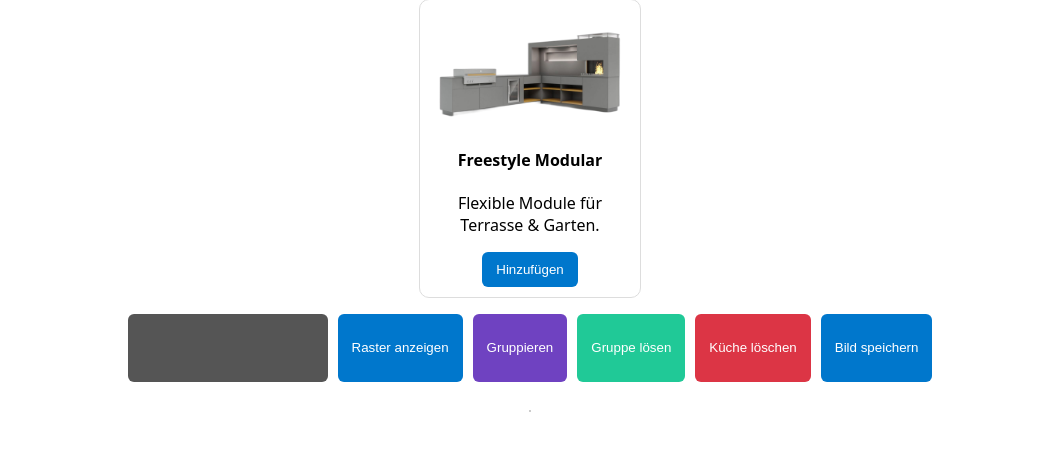
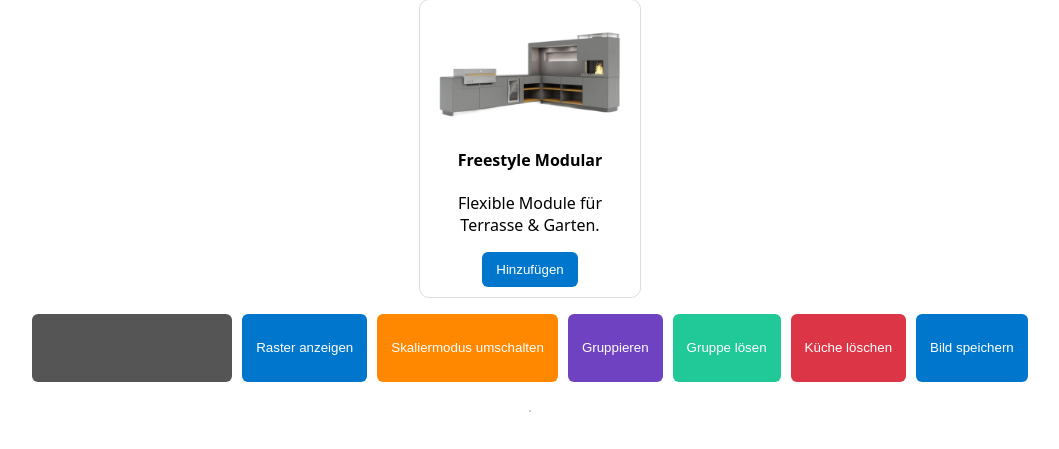
Before and after one commit to Outdooria/outdoor-kuechen, a Flask app: page / in a window 1280 px wide. Shown: the part 466-915 px from the top of the page, without its empty margins (110-1169 px from the left). Run offline with Flask 3, Linux system fonts and the light colour scheme; lists and menus that the app fills with data are empty; parts of the project's set-up code (start-up, migrations or seed data) failed here and were passed over; some libraries are stand-ins or nearby versions.

Commit message:
Feature: Skaliermodus für Küchen hinzugefügt (gleichmäßiges Vergrößern/Verkleinern)

```diff
--- a/templates/index.html
+++ b/templates/index.html
@@ -2,7 +2,7 @@
 <html lang="de">
 <head>
   <meta charset="utf-8" />
-  <title>Outdoor-Küche Vorschau (stabiles Perspektiv-Warp)</title>
+  <title>Outdoor-Küche Vorschau</title>
   <style>
     body { font-family: system-ui, sans-serif; margin: 0; padding: 16px; text-align: center; }
     #konva-container { border: 1px solid #ccc; margin: 16px auto; display: inline-block; max-width: 95vw; }
@@ -12,6 +12,7 @@
     #controls { display: flex; gap: 10px; justify-content: center; flex-wrap: wrap; margin: 12px 0; }
     button, select { padding: 10px 14px; border-radius: 6px; border: none; color: #fff; background: #0077cc; cursor: pointer; }
     #groupBtn { background:#6f42c1; } #ungroupBtn{background:#20c997;} #deleteKitchenBtn{background:#dc3545;}
+    #scaleModeBtn{background:#ff8800;}
     #kitchenSelect{ background:#555; min-width: 200px; }
     #preview img{ max-width:100%; border:1px solid #ccc; border-radius:6px; margin-top:10px; }
   </style>
@@ -30,6 +31,7 @@
   <div id="controls">
     <select id="kitchenSelect" multiple size="3"></select>
     <button type="button" id="toggleGridBtn">Raster anzeigen</button>
+    <button type="button" id="scaleModeBtn">Skaliermodus umschalten</button>
     <button type="button" id="groupBtn">Gruppieren</button>
     <button type="button" id="ungroupBtn">Gruppe lösen</button>
     <button type="button" id="deleteKitchenBtn">Küche löschen</button>
@@ -45,6 +47,7 @@
     let kitchens = [];   // { id, baseCanvas, viewCanvas, imageNode, handles[], group }
     let groups = [];
     let transformer;
+    let scaleMode = null; // merkt sich, welche Küche gerade im Skaliermodus ist
 
     function initStage(width, height) {
       document.getElementById('konva-container').innerHTML = '';
@@ -55,7 +58,8 @@
       transformer = new Konva.Transformer({
         rotateEnabled: true,
         enabledAnchors: ['top-left','top-right','bottom-left','bottom-right'],
-        ignoreStroke: true
+        ignoreStroke: true,
+        keepRatio: true
       });
       layer.add(transformer);
 
@@ -64,7 +68,7 @@
       updateDropdown();
     }
 
-    // Terrasse laden + auf max Breite skalieren
+    // Terrasse laden
     document.getElementById('terrasseInput').addEventListener('change', (e) => {
       const file = e.target.files?.[0]; if (!file) return;
       const reader = new FileReader();
@@ -102,49 +106,36 @@
           card.querySelector('button').addEventListener('click', () => addKitchen(item.image));
           g.appendChild(card);
         });
-      })
-      .catch(()=>{});
+      });
 
-    // --- Mathe: affine Abbildung für Dreieck-zu-Dreieck ---
+    // Mathe: affine Abbildung für Dreieck-zu-Dreieck
     function mapTriangle(ctx, s0,s1,s2, d0,d1,d2) {
-      // Quelle -> Ziel (Formeln für ctx.transform)
       const denom = (s0[0]*(s1[1]-s2[1]) + s1[0]*(s2[1]-s0[1]) + s2[0]*(s0[1]-s1[1]));
       if (denom === 0) return;
-
       const a = (d0[0]*(s1[1]-s2[1]) + d1[0]*(s2[1]-s0[1]) + d2[0]*(s0[1]-s1[1]))/denom;
       const b = (d0[1]*(s1[1]-s2[1]) + d1[1]*(s2[1]-s0[1]) + d2[1]*(s0[1]-s1[1]))/denom;
       const c = (d0[0]*(s2[0]-s1[0]) + d1[0]*(s0[0]-s2[0]) + d2[0]*(s1[0]-s0[0]))/denom;
       const d = (d0[1]*(s2[0]-s1[0]) + d1[1]*(s0[0]-s2[0]) + d2[1]*(s1[0]-s0[0]))/denom;
       const e = (d0[0]*(s1[0]*s2[1]-s2[0]*s1[1]) + d1[0]*(s2[0]*s0[1]-s0[0]*s2[1]) + d2[0]*(s0[0]*s1[1]-s1[0]*s0[1]))/denom;
       const f = (d0[1]*(s1[0]*s2[1]-s2[0]*s1[1]) + d1[1]*(s2[0]*s0[1]-s0[0]*s2[1]) + d2[1]*(s0[0]*s1[1]-s1[0]*s0[1]))/denom;
-
       ctx.transform(a,b,c,d,e,f);
     }
 
-    // Rendert baseCanvas (Quelle) in viewCanvas (Ziel) anhand 4 Punkte
     function warpToCanvas(baseCanvas, viewCanvas, dstPts) {
       const ctx = viewCanvas.getContext('2d');
       ctx.clearRect(0,0,viewCanvas.width, viewCanvas.height);
-
       const w = baseCanvas.width, h = baseCanvas.height;
       const s = [[0,0],[w,0],[w,h],[0,h]];
       const d = dstPts;
-
       function drawTri(s0,s1,s2, d0,d1,d2) {
         ctx.save();
         ctx.beginPath();
-        ctx.moveTo(d0[0], d0[1]);
-        ctx.lineTo(d1[0], d1[1]);
-        ctx.lineTo(d2[0], d2[1]);
-        ctx.closePath();
+        ctx.moveTo(d0[0], d0[1]); ctx.lineTo(d1[0], d1[1]); ctx.lineTo(d2[0], d2[1]); ctx.closePath();
         ctx.clip();
-
         mapTriangle(ctx, s0,s1,s2, d0,d1,d2);
         ctx.drawImage(baseCanvas, 0, 0);
         ctx.restore();
       }
-
-      // zwei Dreiecke: (0,1,2) und (0,2,3)
       drawTri(s[0],s[1],s[2], d[0],d[1],d[2]);
       drawTri(s[0],s[2],s[3], d[0],d[2],d[3]);
     }
@@ -154,185 +145,89 @@
       const img = new Image();
       img.crossOrigin = 'anonymous';
       img.onload = () => {
-        // Startgröße schön handlich
-        const targetW = 300, targetH = (img.height/img.width) * 300;
+        const targetW = 300, targetH = (img.height/img.width)*300;
+        const baseCanvas = document.createElement('canvas');
+        baseCanvas.width = targetW; baseCanvas.height = targetH;
+        baseCanvas.getContext('2d').drawImage(img,0,0,targetW,targetH);
+        const viewCanvas = document.createElement('canvas');
+        viewCanvas.width = targetW; viewCanvas.height = targetH;
 
-        // baseCanvas = Bild in Arbeitsgröße (Quelle)
-        const baseCanvas = document.createElement('canvas');
-        baseCanvas.width = Math.max(1, Math.round(targetW));
-        baseCanvas.height = Math.max(1, Math.round(targetH));
-        baseCanvas.getContext('2d').drawImage(img, 0,0, img.width, img.height, 0,0, baseCanvas.width, baseCanvas.height);
+        const startX=100, startY=100;
+        const handles=[
+          new Konva.Circle({x:startX,y:startY,radius:7,fill:'red',draggable:true}),
+          new Konva.Circle({x:startX+targetW,y:startY,radius:7,fill:'red',draggable:true}),
+          new Konva.Circle({x:startX+targetW,y:startY+targetH,radius:7,fill:'red',draggable:true}),
+          new Konva.Circle({x:startX,y:startY+targetH,radius:7,fill:'red',draggable:true})
+        ];
+        handles.forEach(h=>layer.add(h));
 
-        // viewCanvas = Raster für verzerrtes Ergebnis (Ziel)
-        const viewCanvas = document.createElement('canvas');
-        viewCanvas.width = baseCanvas.width;
-        viewCanvas.height = baseCanvas.height;
-
-        // Startposition und Handles
-        const startX = 100, startY = 100;
-        const handles = [
-          new Konva.Circle({ x: startX,                 y: startY,                  radius: 7, fill: 'red', draggable: true }),
-          new Konva.Circle({ x: startX+targetW,         y: startY,                  radius: 7, fill: 'red', draggable: true }),
-          new Konva.Circle({ x: startX+targetW,         y: startY+targetH,          radius: 7, fill: 'red', draggable: true }),
-          new Konva.Circle({ x: startX,                 y: startY+targetH,          radius: 7, fill: 'red', draggable: true })
-        ];
-        handles.forEach(h => layer.add(h));
-
-        // Konva.Image zeigt viewCanvas
         const imageNode = new Konva.Image({
-          image: viewCanvas,
-          x: startX, y: startY,
-          width: viewCanvas.width, height: viewCanvas.height,
-          draggable: true
+          image:viewCanvas,x:startX,y:startY,width:viewCanvas.width,height:viewCanvas.height,draggable:true
         });
         layer.add(imageNode);
 
-        // --- Update-Funktion: berechnet BoundingBox & warpt ins Canvas ---
         function updateWarp() {
-          const pts = handles.map(h => [h.x(), h.y()]);
-          const xs = pts.map(p => p[0]);
-          const ys = pts.map(p => p[1]);
-          const minX = Math.min(...xs), minY = Math.min(...ys);
-          const maxX = Math.max(...xs), maxY = Math.max(...ys);
-          const bw = Math.max(1, Math.ceil(maxX - minX));
-          const bh = Math.max(1, Math.ceil(maxY - minY));
-
-          // Ziel-Canvas dynamisch anpassen (wichtig gegen "Beschneiden")
-          if (viewCanvas.width !== bw || viewCanvas.height !== bh) {
-            viewCanvas.width = bw;
-            viewCanvas.height = bh;
-            imageNode.width(bw);
-            imageNode.height(bh);
-          }
-
-          // Zielpunkte relativ zum (minX,minY)
-          const dstRel = pts.map(p => [p[0]-minX, p[1]-minY]);
-          // Image-Node an (minX,minY) setzen
-          imageNode.position({ x: minX, y: minY });
-
-          // tatsächliches Warp-Rendering
-          warpToCanvas(baseCanvas, viewCanvas, dstRel);
-
+          const pts = handles.map(h=>[h.x(),h.y()]);
+          const xs=pts.map(p=>p[0]), ys=pts.map(p=>p[1]);
+          const minX=Math.min(...xs), minY=Math.min(...ys);
+          const maxX=Math.max(...xs), maxY=Math.max(...ys);
+          const bw=Math.max(1,Math.ceil(maxX-minX));
+          const bh=Math.max(1,Math.ceil(maxY-minY));
+          if(viewCanvas.width!==bw||viewCanvas.height!==bh){viewCanvas.width=bw;viewCanvas.height=bh;imageNode.width(bw);imageNode.height(bh);}
+          const dstRel=pts.map(p=>[p[0]-minX,p[1]-minY]);
+          imageNode.position({x:minX,y:minY});
+          warpToCanvas(baseCanvas,viewCanvas,dstRel);
           layer.batchDraw();
         }
+        updateWarp();
+        handles.forEach(h=>h.on('dragmove',updateWarp));
+        let lastPos={x:imageNode.x(),y:imageNode.y()};
+        imageNode.on('dragstart',()=>{lastPos={x:imageNode.x(),y:imageNode.y()};});
+        imageNode.on('dragmove',()=>{const dx=imageNode.x()-lastPos.x;const dy=imageNode.y()-lastPos.y;lastPos={x:imageNode.x(),y:imageNode.y()};handles.forEach(h=>{h.x(h.x()+dx);h.y(h.y()+dy);});updateWarp();});
 
-        // Erstes Rendering
-        updateWarp();
-
-        // Handle-Drag -> neu rendern
-        handles.forEach(h => h.on('dragmove', updateWarp));
-
-        // Ganzes Bild ziehen: Handles mitbewegen
-        let lastPos = { x: imageNode.x(), y: imageNode.y() };
-        imageNode.on('dragstart', () => { lastPos = { x: imageNode.x(), y: imageNode.y() }; });
-        imageNode.on('dragmove', () => {
-          const dx = imageNode.x() - lastPos.x;
-          const dy = imageNode.y() - lastPos.y;
-          lastPos = { x: imageNode.x(), y: imageNode.y() };
-          handles.forEach(h => { h.x(h.x()+dx); h.y(h.y()+dy); });
-          updateWarp();
-        });
-
-        const id = 'Küche ' + (kitchens.length+1);
-        kitchens.push({ id, baseCanvas, viewCanvas, imageNode, handles, group: null });
-        updateDropdown();
-        layer.draw();
+        const id='Küche '+(kitchens.length+1);
+        kitchens.push({id,baseCanvas,viewCanvas,imageNode,handles,group:null});
+        updateDropdown(); layer.draw();
       };
-      img.src = url;
+      img.src=url;
     }
 
     // Dropdown pflegen
     function updateDropdown() {
-      const sel = document.getElementById('kitchenSelect');
-      sel.innerHTML = '';
-      kitchens.forEach((k,i) => {
-        const opt = document.createElement('option');
-        opt.value = i;
-        opt.textContent = k.id + (k.group ? ' (Gruppe)' : '');
-        sel.appendChild(opt);
-      });
+      const sel=document.getElementById('kitchenSelect'); sel.innerHTML='';
+      kitchens.forEach((k,i)=>{const opt=document.createElement('option');opt.value=i;opt.textContent=k.id+(k.group?' (Gruppe)':'');sel.appendChild(opt);});
     }
 
-    // Gruppieren (nur Bilder, Handles ausblenden)
-    document.getElementById('groupBtn').addEventListener('click', () => {
-      const sel = document.getElementById('kitchenSelect');
-      const idxs = Array.from(sel.selectedOptions).map(o => parseInt(o.value));
-      if (idxs.length < 2) return;
-
-      const group = new Konva.Group({ draggable: true });
-      idxs.forEach(i => {
-        const k = kitchens[i];
-        if (!k.group) {
-          group.add(k.imageNode);
-          k.handles.forEach(h => h.hide());
-          k.group = group;
-        }
-      });
-      layer.add(group);
-      groups.push(group);
-      transformer.nodes([group]);
-      layer.draw();
-      updateDropdown();
-    });
-
-    // Gruppe lösen
-    document.getElementById('ungroupBtn').addEventListener('click', () => {
-      groups.forEach(g => {
-        g.getChildren().forEach(child => {
-          layer.add(child);
-          const k = kitchens.find(kk => kk.imageNode === child);
-          if (k) { k.group = null; k.handles.forEach(h => h.show()); }
-        });
-        g.destroy();
-      });
-      transformer.nodes([]);
-      groups = [];
-      layer.draw();
-      updateDropdown();
-    });
-
-    // Küche löschen
-    document.getElementById('deleteKitchenBtn').addEventListener('click', () => {
-      const sel = document.getElementById('kitchenSelect');
-      const idxs = Array.from(sel.selectedOptions).map(o => parseInt(o.value)).sort((a,b)=>b-a);
-      idxs.forEach(i => {
-        const k = kitchens[i];
-        k.imageNode.destroy();
-        k.handles.forEach(h => h.destroy());
-        kitchens.splice(i,1);
-      });
-      transformer.nodes([]);
-      layer.draw();
-      updateDropdown();
-    });
-
-    // Raster
-    let gridOn = false;
-    document.getElementById('toggleGridBtn').addEventListener('click', (e) => {
-      gridOn = !gridOn;
-      layer.find('.gridLine').forEach(l => l.destroy());
-      if (gridOn) {
-        const gs = 50;
-        for (let x=0; x<stage.width(); x+=gs) {
-          layer.add(new Konva.Line({ points:[x,0,x,stage.height()], stroke:'#ddd', strokeWidth:1, name:'gridLine' }));
-        }
-        for (let y=0; y<stage.height(); y+=gs) {
-          layer.add(new Konva.Line({ points:[0,y,stage.width(),y], stroke:'#ddd', strokeWidth:1, name:'gridLine' }));
-        }
-        e.target.textContent = 'Raster ausblenden';
+    // Skaliermodus
+    document.getElementById('scaleModeBtn').addEventListener('click', () => {
+      const sel=document.getElementById('kitchenSelect');
+      const idx=parseInt(sel.value);
+      if(isNaN(idx)) return;
+      const k=kitchens[idx];
+      if(scaleMode===k){
+        transformer.nodes([]);
+        k.handles.forEach(h=>h.show());
+        scaleMode=null;
       } else {
-        e.target.textContent = 'Raster anzeigen';
+        kitchens.forEach(kk=>kk.handles.forEach(h=>h.show()));
+        k.handles.forEach(h=>h.hide());
+        transformer.nodes([k.imageNode]);
+        scaleMode=k;
       }
       layer.draw();
     });
 
+    // Gruppieren / Lösen / Löschen wie bisher
+    document.getElementById('groupBtn').addEventListener('click',()=>{const sel=document.getElementById('kitchenSelect');const idxs=Array.from(sel.selectedOptions).map(o=>parseInt(o.value));if(idxs.length<2)return;const group=new Konva.Group({draggable:true});idxs.forEach(i=>{const k=kitchens[i];if(!k.group){group.add(k.imageNode);k.handles.forEach(h=>h.hide());k.group=group;}});layer.add(group);groups.push(group);transformer.nodes([group]);layer.draw();updateDropdown();});
+    document.getElementById('ungroupBtn').addEventListener('click',()=>{groups.forEach(g=>{g.getChildren().forEach(child=>{layer.add(child);const k=kitchens.find(kk=>kk.imageNode===child);if(k){k.group=null;k.handles.forEach(h=>h.show());}});g.destroy();});transformer.nodes([]);groups=[];layer.draw();updateDropdown();});
+    document.getElementById('deleteKitchenBtn').addEventListener('click',()=>{const sel=document.getElementById('kitchenSelect');const idxs=Array.from(sel.selectedOptions).map(o=>parseInt(o.value)).sort((a,b)=>b-a);idxs.forEach(i=>{const k=kitchens[i];k.imageNode.destroy();k.handles.forEach(h=>h.destroy());kitchens.splice(i,1);});transformer.nodes([]);layer.draw();updateDropdown();});
+
+    // Raster
+    let gridOn=false;
+    document.getElementById('toggleGridBtn').addEventListener('click',(e)=>{gridOn=!gridOn;layer.find('.gridLine').forEach(l=>l.destroy());if(gridOn){const gs=50;for(let x=0;x<stage.width();x+=gs){layer.add(new Konva.Line({points:[x,0,x,stage.height()],stroke:'#ddd',strokeWidth:1,name:'gridLine'}));}for(let y=0;y<stage.height();y+=gs){layer.add(new Konva.Line({points:[0,y,stage.width(),y],stroke:'#ddd',strokeWidth:1,name:'gridLine'}));}e.target.textContent='Raster ausblenden';}else{e.target.textContent='Raster anzeigen';}layer.draw();});
+
     // Download
-    document.getElementById('downloadBtn').addEventListener('click', () => {
-      const dataURL = stage.toDataURL({ pixelRatio: 2 });
-      const a = document.createElement('a');
-      a.href = dataURL; a.download = 'outdoor_kueche.png'; a.click();
-      document.getElementById('preview').innerHTML = '<h3>Vorschau:</h3><img src="'+dataURL+'"/>';
-    });
+    document.getElementById('downloadBtn').addEventListener('click',()=>{const dataURL=stage.toDataURL({pixelRatio:2});const a=document.createElement('a');a.href=dataURL;a.download='outdoor_kueche.png';a.click();document.getElementById('preview').innerHTML='<h3>Vorschau:</h3><img src="'+dataURL+'"/>';});
   </script>
 </body>
 </html>
```
